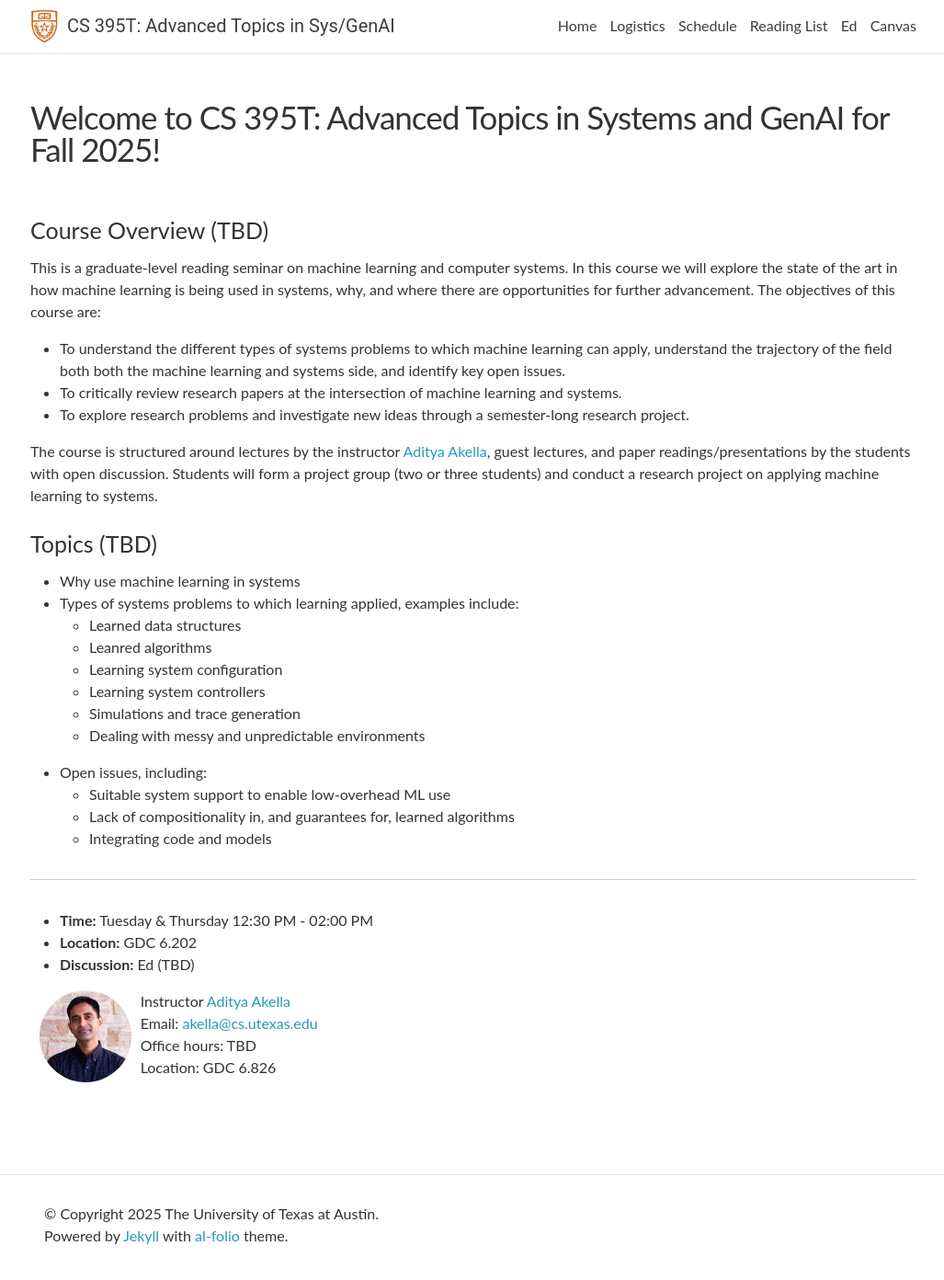
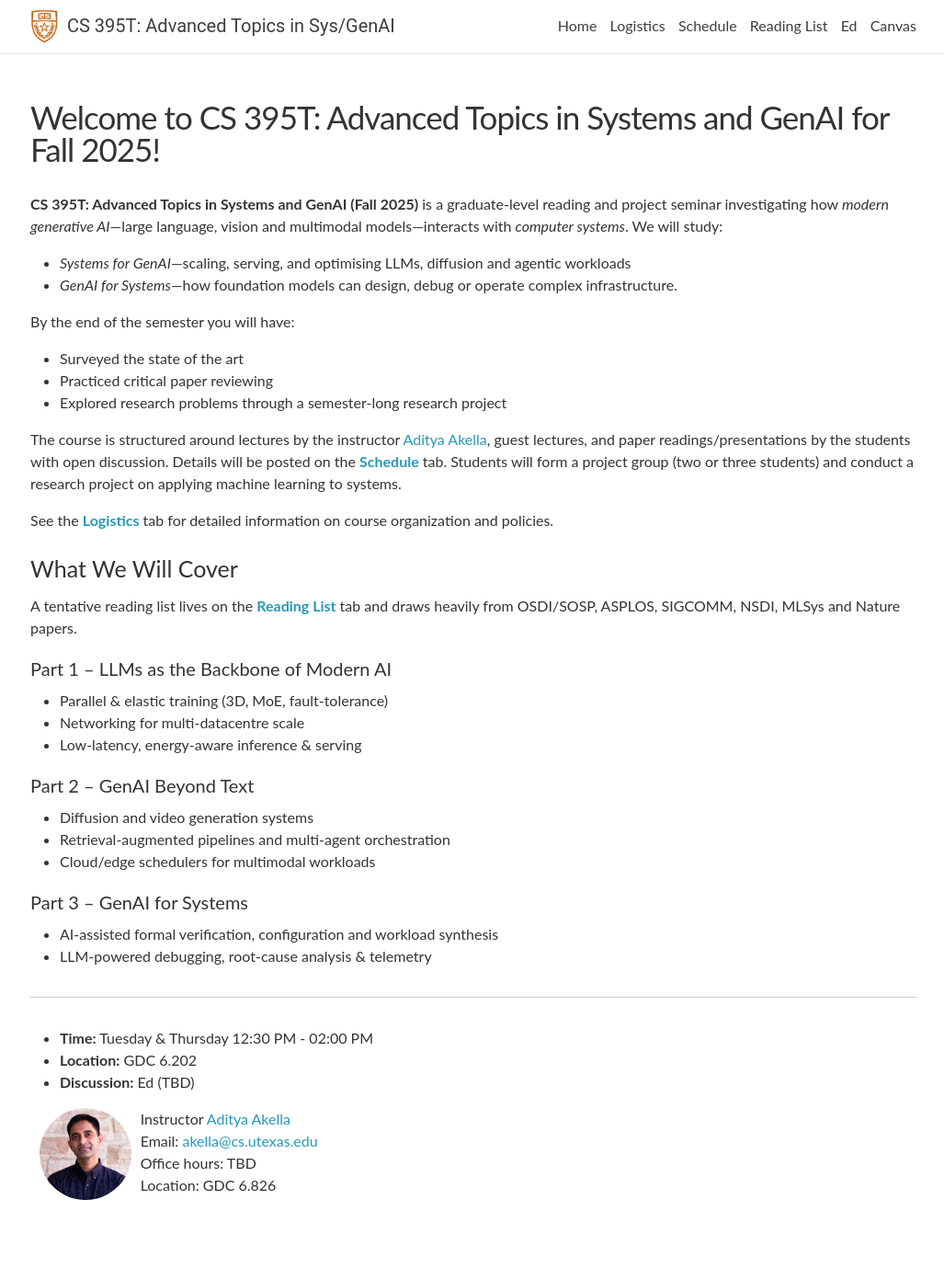
Before and after one commit to utnslab/fa25-adv-topics-in-sys-genai, a Jekyll site: the page built from _pages/about.md, in a window 1280 px wide and 1400 px high. Shown: the top 1392 px of the window at 92% size, without its empty margins (125-1152 px from the left). Built offline with Jekyll 4.4.1, drawn with Linux system fonts in a browser that asks for light colours; nearby versions of some CDN libraries; comment, search, counter and statistics services are not loaded.

Commit message:
Fix about.md

```diff
--- a/_pages/about.md
+++ b/_pages/about.md
@@ -7,30 +7,36 @@ logo:
 news: true
 ---
 
-### Course Overview (TBD)
+**CS 395T: Advanced Topics in Systems and GenAI (Fall 2025)** is a graduate-level reading and project seminar investigating how *modern generative AI*—large language, vision and multimodal models—interacts with *computer systems*. We will study:
+ * _Systems for GenAI_—scaling, serving, and optimising LLMs, diffusion and agentic workloads
+ * _GenAI for Systems_—how foundation models can design, debug or operate complex infrastructure.
 
-This is a graduate-level reading seminar on machine learning and computer systems. In this course we will explore the state of the art in how machine learning is being used in systems, why, and where there are opportunities for further advancement. The objectives of this course are:
+By the end of the semester you will have:
+ * Surveyed the state of the art
+ * Practiced critical paper reviewing
+ * Explored research problems through a semester-long research project
 
-* To understand the different types of systems problems to which machine learning can apply, understand the trajectory of the field both both the machine learning and systems side, and identify key open issues.
-* To critically review research papers at the intersection of machine learning and systems.
-* To explore research problems and investigate new ideas through a semester-long research project.
+The course is structured around lectures by the instructor [Aditya Akella](https://www.cs.utexas.edu/~akella/), guest lectures, and paper readings/presentations by the students with open discussion. Details will be posted on the [**Schedule**]({{ '/schedule/' | relative_url }}) tab.  Students will form a project group (two or three students) and conduct a research project on applying machine learning to systems.
 
-The course is structured around lectures by the instructor [Aditya Akella](https://www.cs.utexas.edu/~akella/), guest lectures, and paper readings/presentations by the students with open discussion. Students will form a project group (two or three students) and conduct a research project on applying machine learning to systems.
+See the [**Logistics**]({{ '/logistics/' | relative_url }}) tab for detailed information on course organization and policies.
 
-### Topics (TBD)
+### What We Will Cover
 
-* Why use machine learning in systems
-* Types of systems problems to which learning applied, examples include:
-  * Learned data structures
-  * Leanred algorithms
-  * Learning system configuration
-  * Learning system controllers
-  * Simulations and trace generation
-  * Dealing with messy and unpredictable environments
-* Open issues, including:
-  * Suitable system support to enable low-overhead ML use
-  * Lack of compositionality in, and guarantees for, learned algorithms
-  * Integrating code and models
+A tentative reading list lives on the [**Reading List**]({{ '/reading-list/' | relative_url }}) tab and draws heavily from OSDI/SOSP, ASPLOS, SIGCOMM, NSDI, MLSys and Nature papers.
+
+#### Part 1 – LLMs as the Backbone of Modern AI
+* Parallel & elastic training (3D, MoE, fault-tolerance)
+* Networking for multi-datacentre scale
+* Low-latency, energy-aware inference & serving
+
+#### Part 2 – GenAI Beyond Text
+* Diffusion and video generation systems
+* Retrieval-augmented pipelines and multi-agent orchestration
+* Cloud/edge schedulers for multimodal workloads
+
+#### Part 3 – GenAI for Systems
+* AI-assisted formal verification, configuration and workload synthesis
+* LLM-powered debugging, root-cause analysis & telemetry
 
 ***
 
```
Also changed, not shown: _pages/logistics.md (+1 -1 lines).
